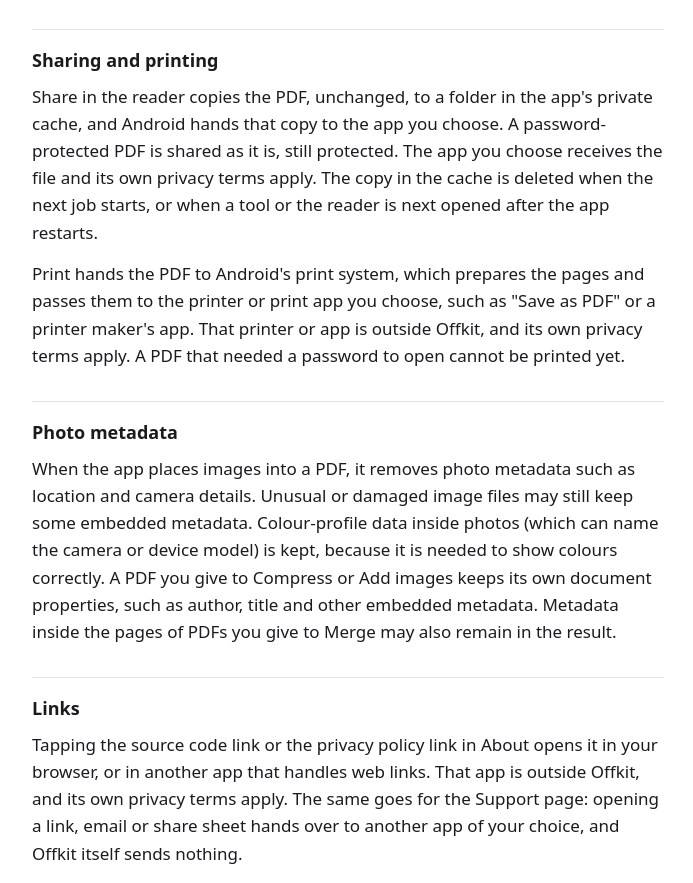
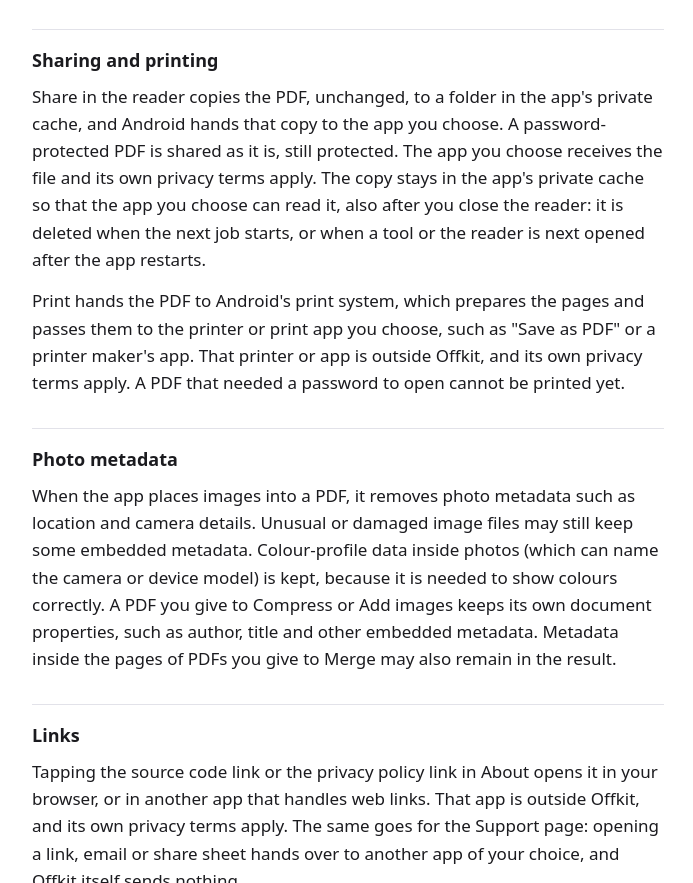
Before and after one commit to chennakrishnaa/pdf-utils, a plain HTML site: page docs/privacy/index.html in a window 1280 px wide. Shown: the part 2525-3408 px from the top of the page, without its empty margins (292-985 px from the left). Drawn offline with Linux system fonts and the light colour scheme.

Commit message:
N1: record the K7 review and L1; privacy text says the shared copy outlives the reader (K7-4)
Co-Authored-By: Claude Opus 5.5 <noreply@anthropic.com>
Claude-Session: https://claude.ai/code/session_01265Quhm1ggYJn73DeyxtCf

```diff
--- a/docs/privacy/index.html
+++ b/docs/privacy/index.html
@@ -81,7 +81,7 @@
 <p>Search in the reader looks for your words in the text of the PDF's pages, on your device. What you type stays in the app: it is not sent anywhere and not written to storage. It is kept only so that it comes back after the screen rotates or Android restores the app.</p>
 
 <h2>Sharing and printing</h2>
-<p>Share in the reader copies the PDF, unchanged, to a folder in the app's private cache, and Android hands that copy to the app you choose. A password-protected PDF is shared as it is, still protected. The app you choose receives the file and its own privacy terms apply. The copy in the cache is deleted when the next job starts, or when a tool or the reader is next opened after the app restarts.</p>
+<p>Share in the reader copies the PDF, unchanged, to a folder in the app's private cache, and Android hands that copy to the app you choose. A password-protected PDF is shared as it is, still protected. The app you choose receives the file and its own privacy terms apply. The copy stays in the app's private cache so that the app you choose can read it, also after you close the reader: it is deleted when the next job starts, or when a tool or the reader is next opened after the app restarts.</p>
 <p>Print hands the PDF to Android's print system, which prepares the pages and passes them to the printer or print app you choose, such as "Save as PDF" or a printer maker's app. That printer or app is outside Offkit, and its own privacy terms apply. A PDF that needed a password to open cannot be printed yet.</p>
 
 <h2>Photo metadata</h2>
```
Also changed, not shown: 4 other files.
